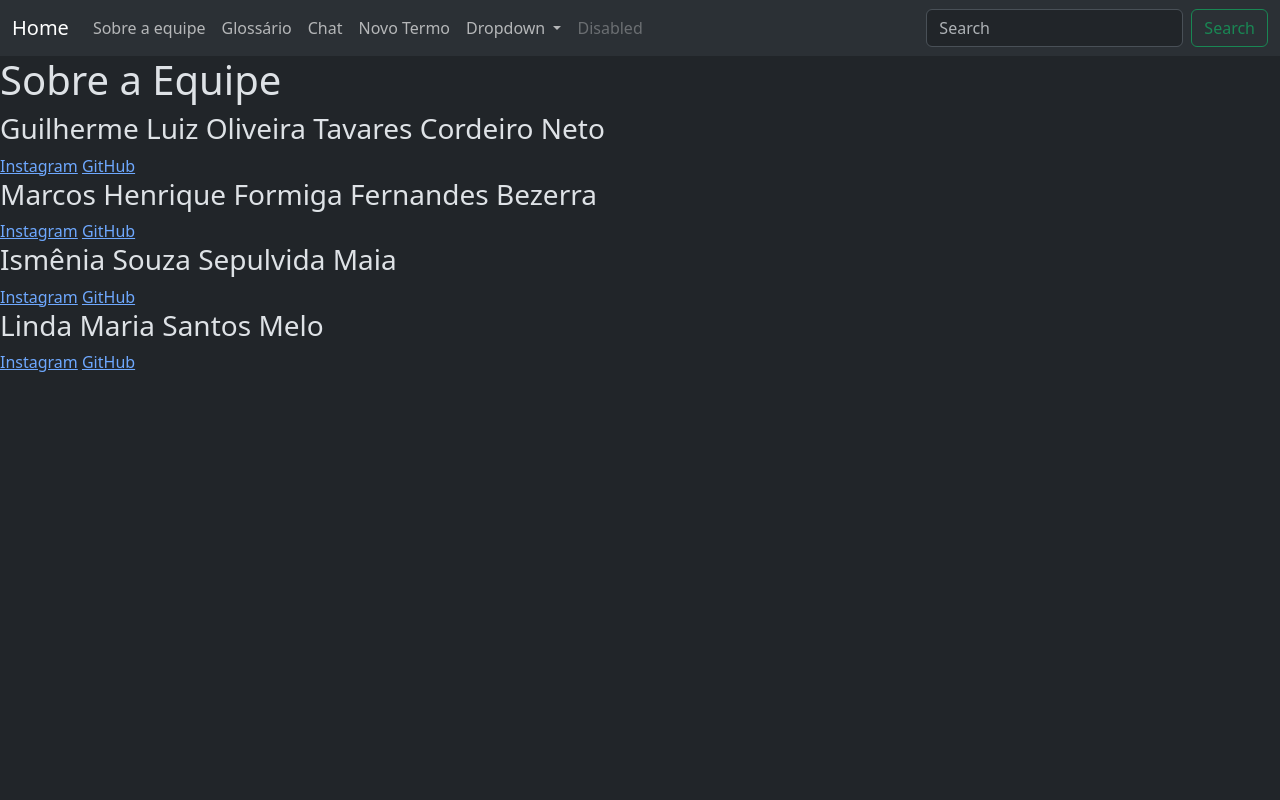
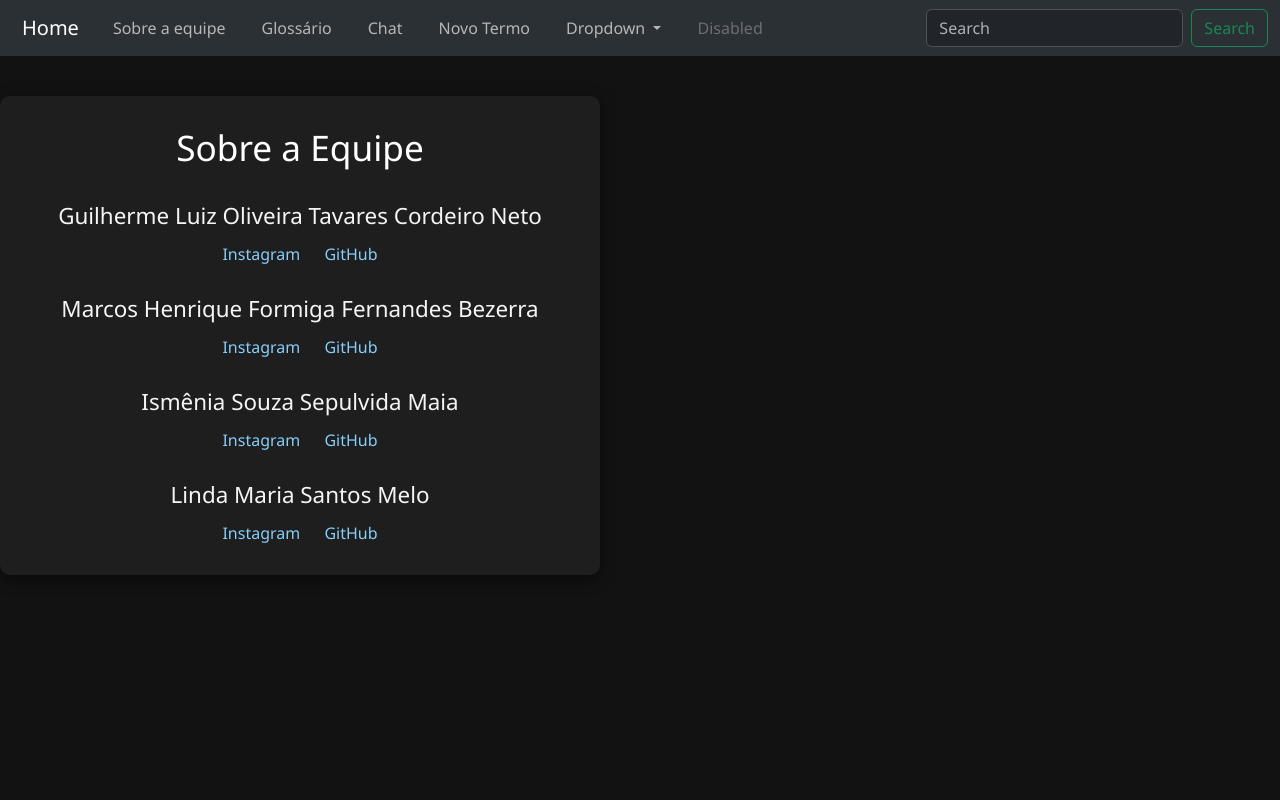
Before and after one commit to guilhermlcn/projeto_final_ip_cc, a Flask app: page /sobre_equipe in a window 1280 px wide. Run offline with Flask 3, Linux system fonts and the light colour scheme.

Commit message:
Update sobre_equipe.html

```diff
--- a/templates/sobre_equipe.html
+++ b/templates/sobre_equipe.html
@@ -1,20 +1,96 @@
 {% extends "modelo.html" %}
 {% block conteudo %}
-<h1>Sobre a Equipe</h1>
-<h3>Guilherme Luiz Oliveira Tavares Cordeiro Neto</h3>
-<a href="https://www.instagram.com/guilherm_lcn/">Instagram</a>
-<a href="https://github.com/guilhermlcn">GitHub</a>
+<!DOCTYPE html>
+<html lang="pt-BR">
+<head>
+    <meta charset="UTF-8">
+    <meta name="viewport" content="width=device-width, initial-scale=1.0">
+    <title>Sobre a Equipe</title>
+    <style>
+        body {
+        font-family: 'Segoe UI', Tahoma, Geneva, Verdana, sans-serif;
+        background-color: #121212;
+        color: #e0e0e0;
+        margin: 0;
+        flex-direction: column;
+        min-height: 100vh;
+    }
 
-<h3>Marcos Henrique Formiga Fernandes Bezerra</h3>
-<a href="https://www.instagram.com/marcoshffb/">Instagram</a>
-<a href="https://github.com/marcoshffb">GitHub</a>
+    .team-content {
+        background-color: #1e1e1e;
+        padding: 30px 40px;
+        border-radius: 10px;
+        box-shadow: 0 4px 15px rgba(0, 0, 0, 0.5);
+        max-width: 600px;
+        width: 90%;
+        margin-top: 40px;
+        margin-bottom: 40px;
+        text-align: center;
+    }
 
-<h3>Ismênia Souza Sepulvida Maia</h3>
-<a href="https://www.instagram.com/ismeniassmaia/">Instagram</a>
-<a href="https://github.com/ismeniamaia">GitHub</a>
+        h1 {
+            color: #ffffff;
+            margin-bottom: 35px;
+            font-size: 2.2em;
+        }
 
-<h3>Linda Maria Santos Melo</h3>
-<a href="https://www.instagram.com/linda.maria_sm/">Instagram</a>
-<a href="https://github.com/SantosMelo123456">GitHub</a>
+        h3 {
+            color: #f5f5f5;
+            font-size: 1.4em;
+            margin-top: 30px;
+            margin-bottom: 12px;
+        }
 
+        .team-content > h1 + h3 {
+            margin-top: 15px;
+        }
+
+        a {
+            color: lightskyblue;
+            text-decoration: none;
+            margin: 0 10px;
+            font-size: 1em;
+            transition: color 0.3s ease;
+        }
+
+        #insta:hover {
+            color: hotpink;
+            text-decoration: underline;
+            transform: scale(1.2);
+            transition: transform 0.5s ease;
+            display: inline-block;
+        }
+        #git:hover {
+            color: grey;
+            text-decoration: underline;
+            transform: scale(1.2);
+            transition: transform 0.5s ease;
+            display: inline-block;
+        }
+    </style>
+</head>
+<body>
+    <div id="caixa">
+        <div class="team-content">
+            <h1>Sobre a Equipe</h1>
+
+            <h3>Guilherme Luiz Oliveira Tavares Cordeiro Neto</h3>
+            <a id="insta" href="https://www.instagram.com/guilherm_lcn/">Instagram</a>
+            <a id="git" href="https://github.com/guilhermlcn">GitHub</a>
+
+            <h3>Marcos Henrique Formiga Fernandes Bezerra</h3>
+            <a id="insta" href="https://www.instagram.com/marcoshffb/">Instagram</a>
+            <a id="git" href="https://github.com/marcoshffb">GitHub</a>
+
+            <h3>Ismênia Souza Sepulvida Maia</h3>
+            <a id="insta" href="https://www.instagram.com/ismeniassmaia/">Instagram</a>
+            <a id="git" href="https://github.com/ismeniamaia">GitHub</a>
+
+            <h3>Linda Maria Santos Melo</h3>
+            <a id="insta" href="https://www.instagram.com/linda.maria_sm/">Instagram</a>
+            <a id="git" href="https://github.com/SantosMelo123456">GitHub</a>
+        </div>
+    </div>
+</body>
+</html>
 {% endblock %}
```
